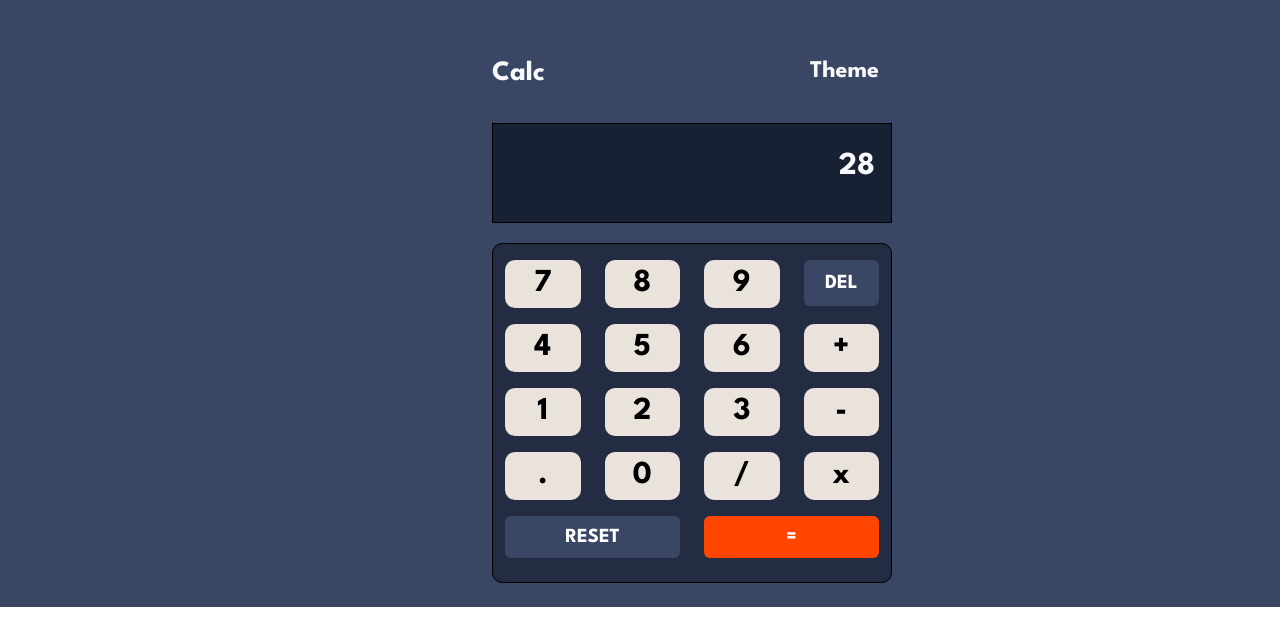
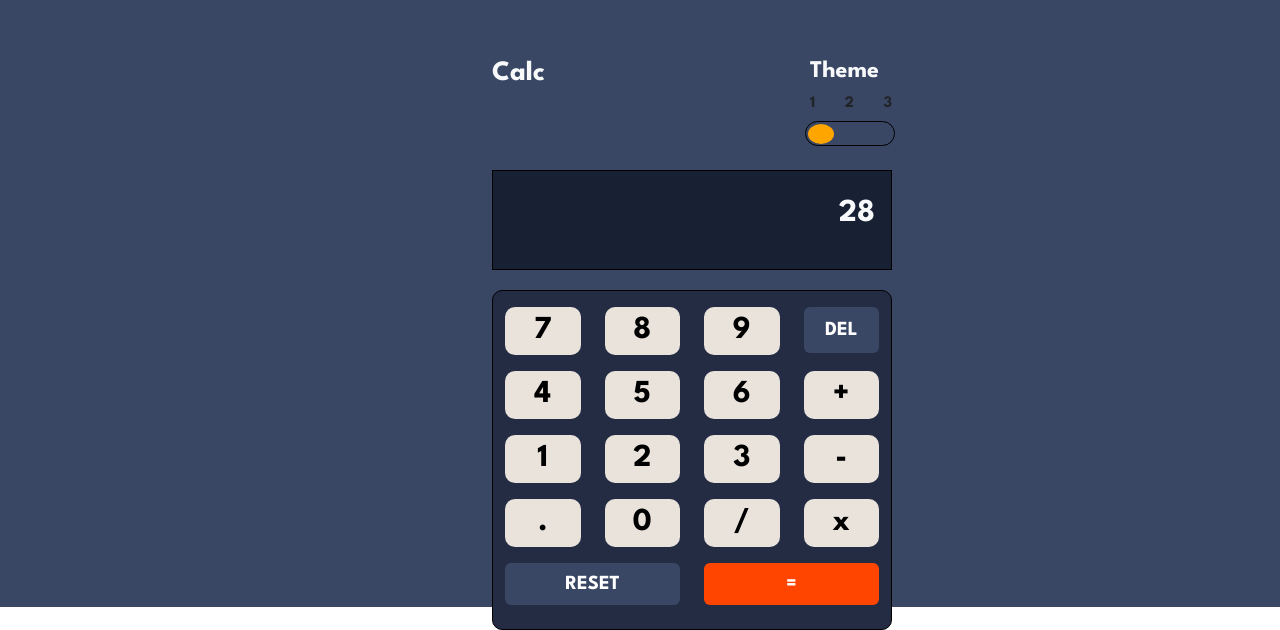
Before and after one commit to Juliancito1/Calculator, a React (Vite) app: page / in a window 1280 px wide. Shown: the part 193-823 px from the top of the page. Before the commit the page ends 800 px from the top, so only its background shows below. Built offline with nearby package versions, Linux system fonts and the light colour scheme.

Commit message:
Se agrego un div slider y un boton circulo que servira para elegir el tema de la calculadora

```diff
--- a/src/App.css
+++ b/src/App.css
@@ -74,6 +74,22 @@
     transition: 0.5s;
   }
 
+  .slider{
+    position: relative;
+    right: 5px;
+    width: 90px;
+    height: 25px;
+    border-radius: 20px;
+    border: 1px solid black;
+  }
+
+  .circle{
+    margin-left: 2px;
+    width: 20px !important;
+    height: 20px;
+    background-color: orange;
+    border-radius: 50%;
+  }
 
 }
 
--- a/src/components/calculator/Calculator.jsx
+++ b/src/components/calculator/Calculator.jsx
@@ -6,18 +6,26 @@ import Buttons from './Buttons';
 const Calculator = () => {
     return (
         <Container>
-            <div className='calculator'>
+            <section className='calculator'>
                 <Row>
                     <Col xs={9} md={9} lg={9}>
                     <h3 className='text-light'>Calc</h3>
                     </Col>
                     <Col xs={3} md={3} lg={3}>
                     <h4 className='text-light'>Theme</h4>
+                    <section className='d-flex justify-content-between'>
+                        <h6>1</h6>
+                        <h6>2</h6>
+                        <h6>3</h6>
+                    </section>
+                    <div className='slider'>
+                        <div className='circle btn'></div>
+                    </div>
                     </Col>
                 </Row>
                 <Result></Result>
                 <Buttons></Buttons>
-            </div>
+            </section>
         </Container>
     );
 };
```
